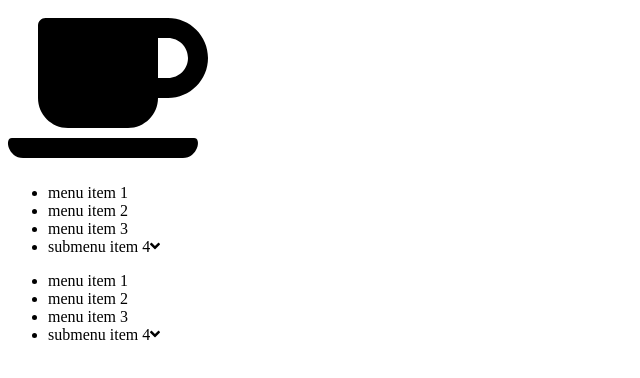
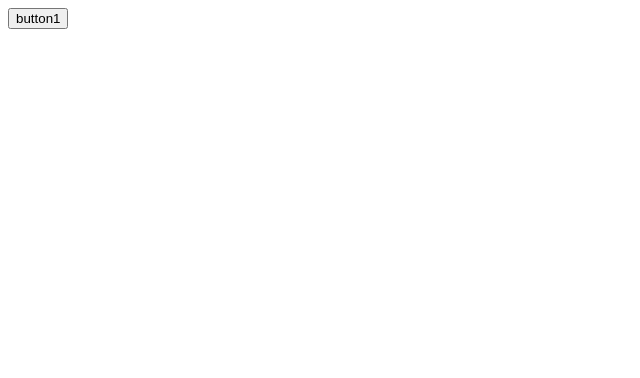
Before and after one commit to oddguan/yarsl, a React (Create React App) app: page / in a window 1280 px wide. Shown: the top 378 px of the page, without its empty margins (0-640 px from the left). Built offline with nearby package versions, Linux system fonts and the light colour scheme; the HTML template or start-up script is replaced by a standard one.

Commit message:
chore: test transition in app.tsx

```diff
--- a/src/App.tsx
+++ b/src/App.tsx
@@ -1,34 +1,35 @@
-import React from 'react';
+import React, { useState } from 'react';
 import { library } from '@fortawesome/fontawesome-svg-core';
 import { fas } from '@fortawesome/free-solid-svg-icons';
-import Menu from './components/Menu/menu';
-import Icon from './components/Icon/icon';
+import Transition from './components/Transition/transition';
+import Button from './components/Button/button';
 library.add(fas);
 
 function App(): React.ReactElement {
+  const [show, setShow] = useState(false);
   return (
     <>
-      <Icon icon='coffee' theme='primary' size='10x' />
-      <div style={{ width: '700px' }}>
-        <Menu>
-          <Menu.Item>menu item 1</Menu.Item>
-          <Menu.Item disabled>menu item 2</Menu.Item>
-          <Menu.Item>menu item 3</Menu.Item>
-          <Menu.SubMenu title='submenu item 4'>
-            <Menu.Item>sub-item 1</Menu.Item>
-            <Menu.Item>sub-item 2</Menu.Item>
-          </Menu.SubMenu>
-        </Menu>
-        <Menu mode='vertical'>
-          <Menu.Item>menu item 1</Menu.Item>
-          <Menu.Item disabled>menu item 2</Menu.Item>
-          <Menu.Item>menu item 3</Menu.Item>
-          <Menu.SubMenu title='submenu item 4' defaultOpen={false}>
-            <Menu.Item>sub-item 1</Menu.Item>
-            <Menu.Item>sub-item 2</Menu.Item>
-          </Menu.SubMenu>
-        </Menu>
-      </div>
+      <Button onClick={(): void => setShow(!show)}>button1</Button>
+      <Transition in={show} animation='zoom-in-top' timeout={300}>
+        <div>
+          <p>
+            Lorem ipsum dolor sit amet consectetur adipisicing elit. Dicta ratione doloribus nemo veniam adipisci quos
+            voluptas quo, repudiandae assumenda provident suscipit omnis, quis veritatis. Eligendi culpa quae voluptate
+            ducimus inventore.
+          </p>
+          <p>
+            Lorem ipsum dolor sit amet consectetur adipisicing elit. Dicta ratione doloribus nemo veniam adipisci quos
+            voluptas quo, repudiandae assumenda provident suscipit omnis, quis veritatis. Eligendi culpa quae voluptate
+            ducimus inventore.
+          </p>
+          <p>
+            Lorem ipsum dolor sit amet consectetur adipisicing elit. Dicta ratione doloribus nemo veniam adipisci quos
+            voluptas quo, repudiandae assumenda provident suscipit omnis, quis veritatis. Eligendi culpa quae voluptate
+            ducimus inventore.
+          </p>
+          <Button>test button</Button>
+        </div>
+      </Transition>
     </>
   );
 }
```
